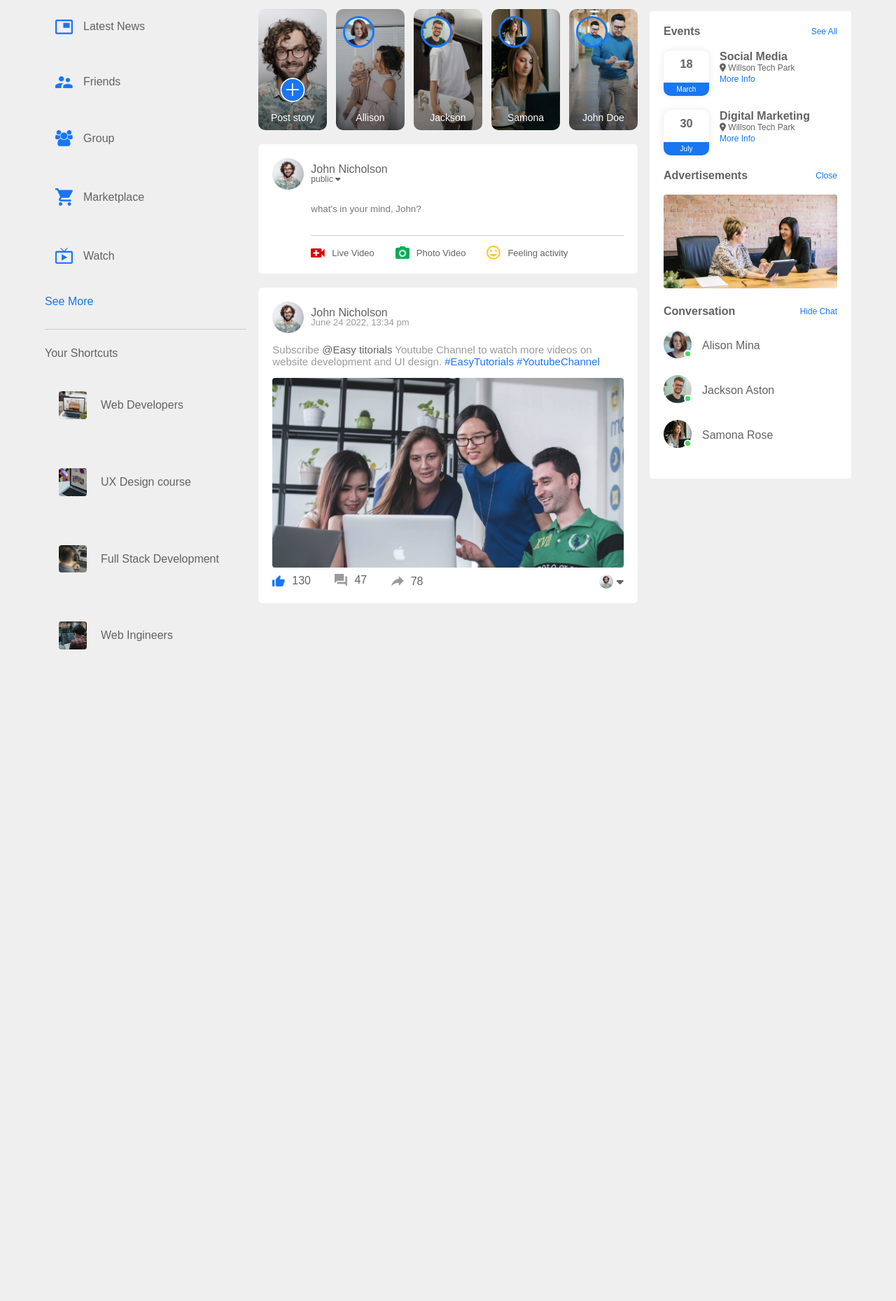
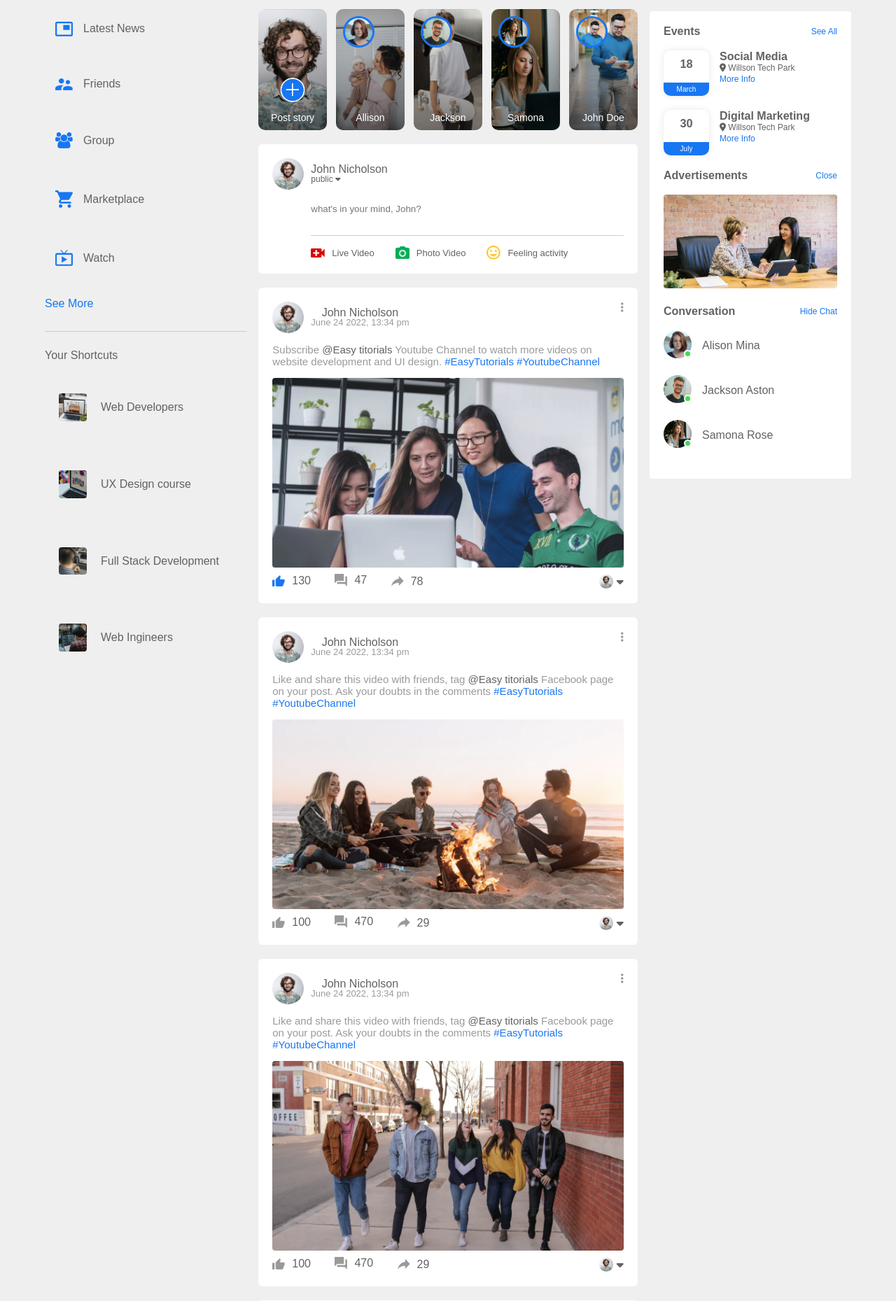
Before and after one commit to lemanou7/worldbook, a Django app: page / in a window 1280 px wide. Shown: the part 54-1913 px from the top of the page at 70% size. Before the commit the page ends 982 px from the top, so only its background shows below. Run offline with Django 5.2, Linux system fonts and the light colour scheme; some libraries are stand-ins or nearby versions.

Commit message:
added more post and Copyright footer

```diff
--- a/static/css/styles.css
+++ b/static/css/styles.css
@@ -459,3 +459,25 @@ nav {
     border-radius: 50%;
     margin-right: 5px;
 }
+
+.post-row a{
+    color: #9a9a9a;
+}
+
+.load-more-btn{
+    display: block;
+    margin: auto;
+    cursor: pointer;
+    padding: 5px 10px;
+    border: 1px solid #9a9a9a;
+    color: #626262;
+    background: transparent;
+    border-radius: 4px;
+}
+
+.footer{
+    text-align: center;
+    color: #9a9a9a;
+    padding: 10px 0 20px;
+    font-size: 13px;
+}
--- a/templates/base.html
+++ b/templates/base.html
@@ -30,5 +30,6 @@
 
     </div>
 
+    {% include 'footer.html' %}
 </body>
 </html>
--- /dev/null
+++ b/templates/footer.html
@@ -0,0 +1,3 @@
+<div class="footer">
+    <p>Copyright 2024 - A Lemanou Prod Project</p>
+</div>
--- a/templates/main_container.html
+++ b/templates/main_container.html
@@ -46,6 +46,8 @@
     </div>
 
     <div class="post-container">
+            <div class="post-row">
+
                 <div class="user-profile">
                     <img src="{% static 'images/profile-pic.png'%}" alt="">
                     <div>
@@ -53,6 +55,9 @@
                         <span>June 24 2022, 13:34 pm </span>
                     </div>
                 </div>
+                <a href="http://" ><i class="fa fa-ellipsis-v"></i></a>
+            </div>
+
             <p class="post-text">Subscribe <span>@Easy titorials</span> Youtube Channel to watch
                 more videos on website development and UI design. <a href="http://" >#EasyTutorials</a>
                 <a href="http://" >#YoutubeChannel</a></p>
@@ -72,4 +77,130 @@
 
     </div>
 
+    <div class="post-container">
+        <div class="post-row">
+
+            <div class="user-profile">
+                <img src="{% static 'images/profile-pic.png'%}" alt="">
+                <div>
+                    <p>John Nicholson</p>
+                    <span>June 24 2022, 13:34 pm </span>
                 </div>
+            </div>
+            <a href="http://" ><i class="fa fa-ellipsis-v"></i></a>
+        </div>
+
+        <p class="post-text">Like and share this video with friends, tag <span>@Easy titorials</span> Facebook page on your post.
+            Ask your doubts in the comments <a href="http://" >#EasyTutorials</a> <a href="http://" >#YoutubeChannel</a></p>
+        <img class="post-img" src="{% static 'images/feed-image-2.png'%}" alt="feed-image">
+
+        <div class="post-row">
+            <div class="activity-icons">
+                <div><img src="{% static 'images/like.png'%}" >100</div>
+                <div><img src="{% static 'images/comments.png'%}" >470</div>
+                <div><img src="{% static 'images/share.png'%}" >29</div>
+            </div>
+            <div class="post-profile-icon">
+                <img src="{% static 'images/profile-pic.png'%}" alt="profile-pic"> <i class="fa-solid fa-caret-down"></i>
+
+            </div>
+        </div>
+
+    </div>
+
+    <div class="post-container">
+        <div class="post-row">
+
+            <div class="user-profile">
+                <img src="{% static 'images/profile-pic.png'%}" alt="">
+                <div>
+                    <p>John Nicholson</p>
+                    <span>June 24 2022, 13:34 pm </span>
+                </div>
+            </div>
+            <a href="http://" ><i class="fa fa-ellipsis-v"></i></a>
+        </div>
+
+        <p class="post-text">Like and share this video with friends, tag <span>@Easy titorials</span> Facebook page on your post.
+            Ask your doubts in the comments <a href="http://" >#EasyTutorials</a> <a href="http://" >#YoutubeChannel</a></p>
+        <img class="post-img" src="{% static 'images/feed-image-3.png'%}" alt="feed-image">
+
+        <div class="post-row">
+            <div class="activity-icons">
+                <div><img src="{% static 'images/like.png'%}" >100</div>
+                <div><img src="{% static 'images/comments.png'%}" >470</div>
+                <div><img src="{% static 'images/share.png'%}" >29</div>
+            </div>
+            <div class="post-profile-icon">
+                <img src="{% static 'images/profile-pic.png'%}" alt="profile-pic"> <i class="fa-solid fa-caret-down"></i>
+
+            </div>
+        </div>
+
+    </div>
+
+    <div class="post-container">
+        <div class="post-row">
+
+            <div class="user-profile">
+                <img src="{% static 'images/profile-pic.png'%}" alt="">
+                <div>
+                    <p>John Nicholson</p>
+                    <span>June 24 2022, 13:34 pm </span>
+                </div>
+            </div>
+            <a href="http://" ><i class="fa fa-ellipsis-v"></i></a>
+        </div>
+
+        <p class="post-text">Like and share this video with friends, tag <span>@Easy titorials</span> Facebook page on your post.
+            Ask your doubts in the comments <a href="http://" >#EasyTutorials</a> <a href="http://" >#YoutubeChannel</a></p>
+        <img class="post-img" src="{% static 'images/feed-image-4.png'%}" alt="feed-image">
+
+        <div class="post-row">
+            <div class="activity-icons">
+                <div><img src="{% static 'images/like.png'%}" >100</div>
+                <div><img src="{% static 'images/comments.png'%}" >470</div>
+                <div><img src="{% static 'images/share.png'%}" >29</div>
+            </div>
+            <div class="post-profile-icon">
+                <img src="{% static 'images/profile-pic.png'%}" alt="profile-pic"> <i class="fa-solid fa-caret-down"></i>
+
+            </div>
+        </div>
+
+    </div>
+
+    <div class="post-container">
+        <div class="post-row">
+
+            <div class="user-profile">
+                <img src="{% static 'images/profile-pic.png'%}" alt="">
+                <div>
+                    <p>John Nicholson</p>
+                    <span>June 24 2022, 13:34 pm </span>
+                </div>
+            </div>
+            <a href="http://" ><i class="fa fa-ellipsis-v"></i></a>
+        </div>
+
+        <p class="post-text">Like and share this video with friends, tag <span>@Easy titorials</span> Facebook page on your post.
+            Ask your doubts in the comments <a href="http://" >#EasyTutorials</a> <a href="http://" >#YoutubeChannel</a></p>
+        <img class="post-img" src="{% static 'images/feed-image-5.png'%}" alt="feed-image">
+
+        <div class="post-row">
+            <div class="activity-icons">
+                <div><img src="{% static 'images/like.png'%}" >100</div>
+                <div><img src="{% static 'images/comments.png'%}" >470</div>
+                <div><img src="{% static 'images/share.png'%}" >29</div>
+            </div>
+            <div class="post-profile-icon">
+                <img src="{% static 'images/profile-pic.png'%}" alt="profile-pic"> <i class="fa-solid fa-caret-down"></i>
+
+            </div>
+        </div>
+
+    </div>
+
+    <button type="button" class="load-more-btn">Load More</button>
+
+</div>
```
Lines whose indentation alone changed are shown as unchanged.
